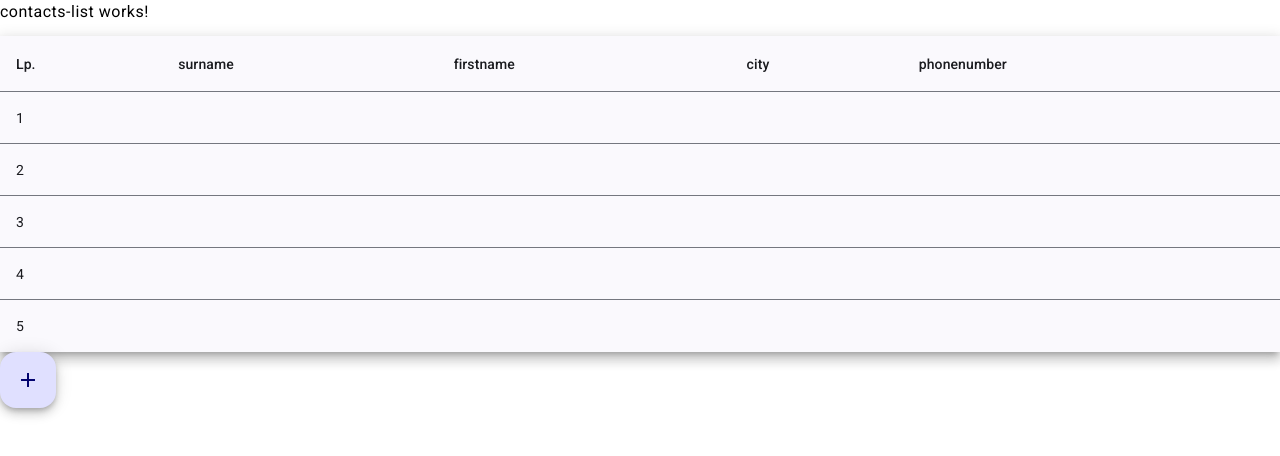
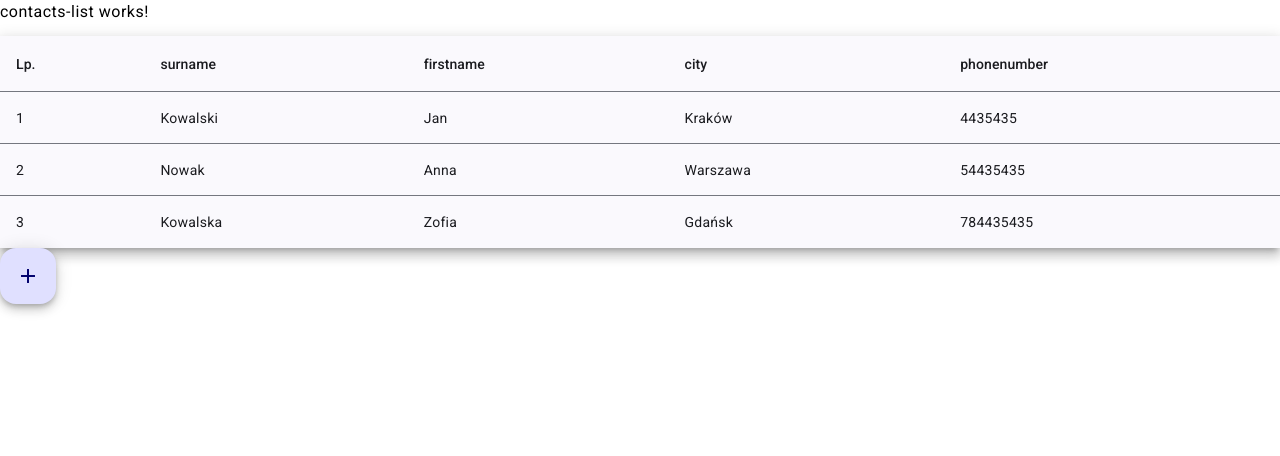
Before and after one commit to cymbalini/app-ang, an Angular app: page / in a window 1280 px wide. Shown: the top 456 px of the page. Built offline with nearby package versions, Linux system fonts and the light colour scheme.

Commit message:
dokonczone

```diff
--- a/src/app/contacts/contacts-list/contacts-list.component.html
+++ b/src/app/contacts/contacts-list/contacts-list.component.html
@@ -1,9 +1,6 @@
 <p>contacts-list works!</p>
 
-<table mat-table [dataSource]="displayedColumns" class="mat-elevation-z8">
-
-    <!--- Note that these columns can be defined in any order.
-          The actual rendered columns are set as a property on the row definition" -->
+<table mat-table [dataSource]="dataSource" class="mat-elevation-z8">
 
   <!-- lp Column -->
   <ng-container matColumnDef="lp">
@@ -28,15 +25,17 @@
     <th mat-header-cell *matHeaderCellDef> city </th>
     <td mat-cell *matCellDef="let element"> {{element.city}} </td>
   </ng-container>
+
   <!-- phonenumber Column -->
   <ng-container matColumnDef="phonenumber">
     <th mat-header-cell *matHeaderCellDef> phonenumber </th>
-        <td mat-cell *matCellDef="let element"> {{element.phonenumber}} </td>
+    <td mat-cell *matCellDef="let element"> {{element.phoneNumber}} </td>
   </ng-container>
 
   <tr mat-header-row *matHeaderRowDef="displayedColumns"></tr>
   <tr mat-row *matRowDef="let row; columns: displayedColumns;"></tr>
 </table>
+
 <button mat-fab>
   <mat-icon>add</mat-icon>
 </button>
--- a/src/app/contacts/contacts-list/contacts-list.component.ts
+++ b/src/app/contacts/contacts-list/contacts-list.component.ts
@@ -5,7 +5,7 @@ import { ContactModel } from '../../models/contact-model';
 @Component({
   selector: 'app-contacts-list',
   templateUrl: './contacts-list.component.html',
-  styleUrl: './contacts-list.component.scss'
+  styleUrl: './contacts-list.component.scss',
 })
 export class ContactsListComponent {
   displayedColumns: string[] = ['lp', 'surname', 'firstname', 'city', 'phonenumber'];
```
Lines whose indentation alone changed are shown as unchanged.
